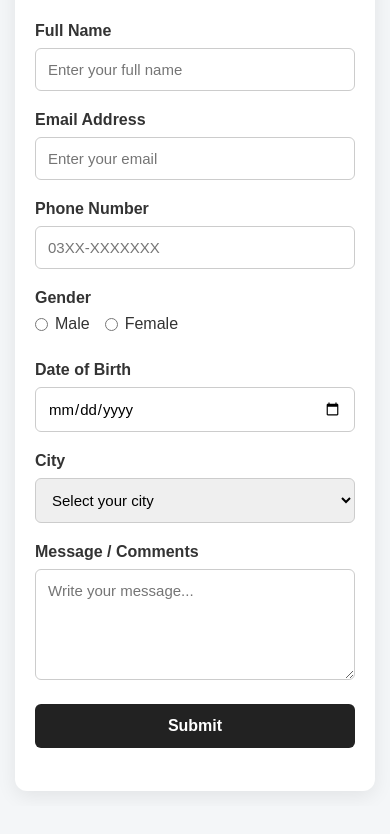
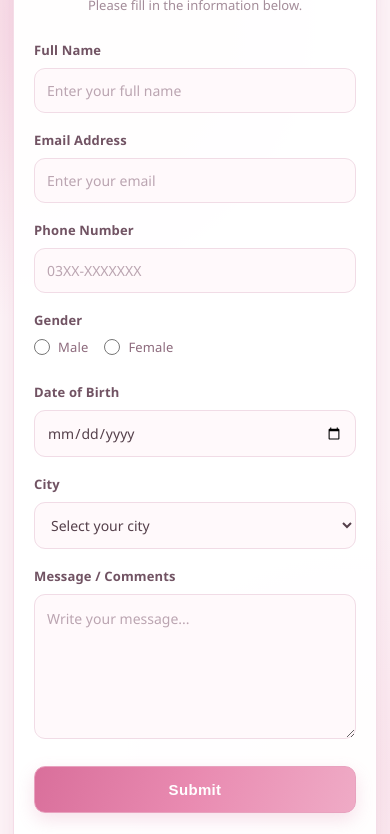
Before and after one commit to Aiman796/Google-Sheets-Form, a plain HTML site: page index.html in a window 390 px wide. Shown: the part 105-939 px from the top of the page. Before the commit the page ends 911 px from the top, so only its background shows below. Drawn offline with Linux system fonts and the light colour scheme.

Commit message:
Revamp contact form styles and layout
Refactored CSS styles for the contact form with a new design and improved responsiveness.

```diff
--- a/style.css
+++ b/style.css
@@ -1,157 +1,326 @@
+/* ===== BLUSH DREAM CONTACT FORM ===== */
+
 * {
     margin: 0;
     padding: 0;
     box-sizing: border-box;
 }
 
+:root {
+    --bg: #fff5f8;
+    --card: #ffffff;
+    --input: #fff9fb;
+    --pink: #e98bb1;
+    --dark-pink: #c65f8b;
+    --text: #55404b;
+    --muted: #a38c99;
+    --border: #f1dce6;
+}
+
 body {
-    font-family: Arial, sans-serif;
-    background: #f4f6f8;
     min-height: 100vh;
-
+    padding: 35px 18px;
     display: flex;
     justify-content: center;
     align-items: center;
+    font-family: "Segoe UI", Arial, sans-serif;
+    color: var(--text);
+    background:
+        radial-gradient(circle at 12% 12%, #f9dce8 0%, transparent 32%),
+        radial-gradient(circle at 90% 88%, #fce8f0 0%, transparent 30%),
+        #fff7fa;
+}
 
-    padding: 30px 15px;
-}
+/* Main Layout */
 
 .container {
     width: 100%;
-    max-width: 600px;
+    max-width: 660px;
+    position: relative;
 }
 
+/* Form Card */
+
 .form-box {
-    background: white;
-    padding: 35px;
-    border-radius: 12px;
+    position: relative;
+    overflow: hidden;
+    padding: 42px;
+    border-radius: 24px;
+    background: rgba(255, 255, 255, 0.96);
+    border: 1px solid #f5dce7;
+    box-shadow:
+        0 22px 60px rgba(184, 106, 142, 0.12),
+        0 4px 14px rgba(184, 106, 142, 0.05);
+}
 
-    box-shadow: 0 5px 20px rgba(0, 0, 0, 0.08);
+/* Elegant Top Line */
+
+.form-box::before {
+    content: "";
+    position: absolute;
+    top: 0;
+    left: 15%;
+    width: 70%;
+    height: 3px;
+    border-radius: 0 0 10px 10px;
+    background: linear-gradient(
+        90deg,
+        transparent,
+        #e98bb1,
+        #f5c4d8,
+        #e98bb1,
+        transparent
+    );
 }
+
+/* Heading */
 
 h1 {
     text-align: center;
-    margin-bottom: 8px;
-    color: #222;
+    font-size: 34px;
+    font-weight: 750;
+    letter-spacing: -0.8px;
+    margin-bottom: 10px;
+    color: #a94e77;
 }
 
 .subtitle {
     text-align: center;
-    color: #666;
-    margin-bottom: 30px;
+    color: var(--muted);
+    font-size: 14px;
+    line-height: 1.7;
+    margin-bottom: 32px;
 }
 
+/* Form Fields */
+
 .form-group {
-    margin-bottom: 20px;
+    margin-bottom: 21px;
 }
 
 label {
     display: block;
-    margin-bottom: 8px;
-    font-weight: bold;
-    color: #333;
+    margin-bottom: 9px;
+    color: #715363;
+    font-size: 13px;
+    font-weight: 600;
+    letter-spacing: 0.15px;
 }
+
+/* Inputs and Dropdown */
 
 input,
 select,
 textarea {
     width: 100%;
-    padding: 12px;
+    padding: 14px 15px;
+    border: 1px solid var(--border);
+    border-radius: 11px;
+    background: var(--input);
+    color: var(--text);
+    font-family: inherit;
+    font-size: 14px;
+    outline: none;
+    transition: all 0.25s ease;
+}
 
-    border: 1px solid #ccc;
-    border-radius: 6px;
+input::placeholder,
+textarea::placeholder {
+    color: #bba5b1;
+}
 
-    font-size: 15px;
-    font-family: Arial, sans-serif;
-
-    outline: none;
+input:hover,
+select:hover,
+textarea:hover {
+    border-color: #eab4cb;
+    background: #ffffff;
 }
 
 input:focus,
 select:focus,
 textarea:focus {
-    border-color: #555;
+    border-color: var(--pink);
+    background: #ffffff;
+    box-shadow: 0 0 0 4px rgba(233, 139, 177, 0.13);
 }
 
+/* Date Input */
+
+input[type="date"] {
+    color-scheme: light;
+}
+
+/* Dropdown */
+
+select {
+    cursor: pointer;
+}
+
+select option {
+    background: #ffffff;
+    color: var(--text);
+}
+
+/* Message Area */
+
 textarea {
+    min-height: 125px;
     resize: vertical;
+    line-height: 1.7;
 }
+
+/* Gender Options */
 
 .gender-options {
     display: flex;
-    gap: 25px;
+    align-items: center;
+    gap: 24px;
+    flex-wrap: wrap;
 }
 
 .radio-label {
     display: flex;
     align-items: center;
-    gap: 7px;
-
-    font-weight: normal;
+    gap: 8px;
+    color: #8d6b7d;
+    font-weight: 400;
+    cursor: pointer;
 }
 
 .radio-label input {
-    width: auto;
+    width: 16px;
+    height: 16px;
+    margin: 0;
+    padding: 0;
+    accent-color: var(--dark-pink);
+    cursor: pointer;
 }
+
+/* Submit Button */
 
 button {
     width: 100%;
-
-    padding: 13px;
-
-    border: none;
-    border-radius: 6px;
-
-    background: #222;
-    color: white;
-
-    font-size: 16px;
-    font-weight: bold;
-
+    padding: 15px;
+    margin-top: 4px;
+    border: 1px solid #e8a2bf;
+    border-radius: 11px;
+    background: linear-gradient(
+        110deg,
+        #d96f9b,
+        #e98bb1,
+        #efabc6
+    );
+    color: #ffffff;
+    font-size: 15px;
+    font-weight: 700;
+    letter-spacing: 0.35px;
     cursor: pointer;
+    box-shadow: 0 7px 18px rgba(217, 111, 155, 0.20);
+    transition: all 0.25s ease;
 }
 
 button:hover {
-    background: #444;
+    transform: translateY(-2px);
+    box-shadow: 0 11px 24px rgba(217, 111, 155, 0.28);
+    filter: brightness(1.03);
+}
+
+button:active {
+    transform: translateY(0);
 }
 
 button:disabled {
-    background: #888;
+    background: #e7d0dc;
+    border-color: #e7d0dc;
+    box-shadow: none;
+    color: #987e8c;
     cursor: not-allowed;
+    transform: none;
+    filter: none;
 }
+
+/* Submission Status */
 
 #statusMessage {
     text-align: center;
-    margin-top: 18px;
-    font-weight: bold;
+    margin-top: 16px;
+    padding: 12px;
+    border-radius: 10px;
+    font-size: 13px;
+    line-height: 1.6;
+    font-weight: 600;
 }
 
 .success {
-    color: green;
+    color: #28794b;
+    background: #f0faf3;
+    border: 1px solid #c8ebd2;
 }
 
 .error {
-    color: red;
+    color: #b83255;
+    background: #fff1f3;
+    border: 1px solid #f6ccd5;
+}
+
+/* Text Selection */
+
+::selection {
+    background: #f3bfd3;
+    color: #553447;
 }
 
 /* Mobile Responsive */
 
 @media (max-width: 600px) {
+    body {
+        padding: 20px 13px;
+    }
 
-    body {
-        padding: 15px;
+    .container {
+        max-width: 100%;
     }
 
     .form-box {
-        padding: 25px 20px;
+        padding: 30px 20px;
+        border-radius: 19px;
     }
 
     h1 {
-        font-size: 26px;
+        font-size: 28px;
+    }
+
+    .subtitle {
+        font-size: 13px;
+        margin-bottom: 25px;
+    }
+
+    .form-group {
+        margin-bottom: 18px;
+    }
+
+    input,
+    select,
+    textarea {
+        padding: 12px;
+        font-size: 14px;
     }
 
     .gender-options {
-        gap: 15px;
+        gap: 16px;
     }
 
+    button {
+        padding: 14px;
+    }
 }
+
+/* Accessibility */
+
+@media (prefers-reduced-motion: reduce) {
+    *,
+    *::before,
+    *::after {
+        transition: none !important;
+    }
+}
```
